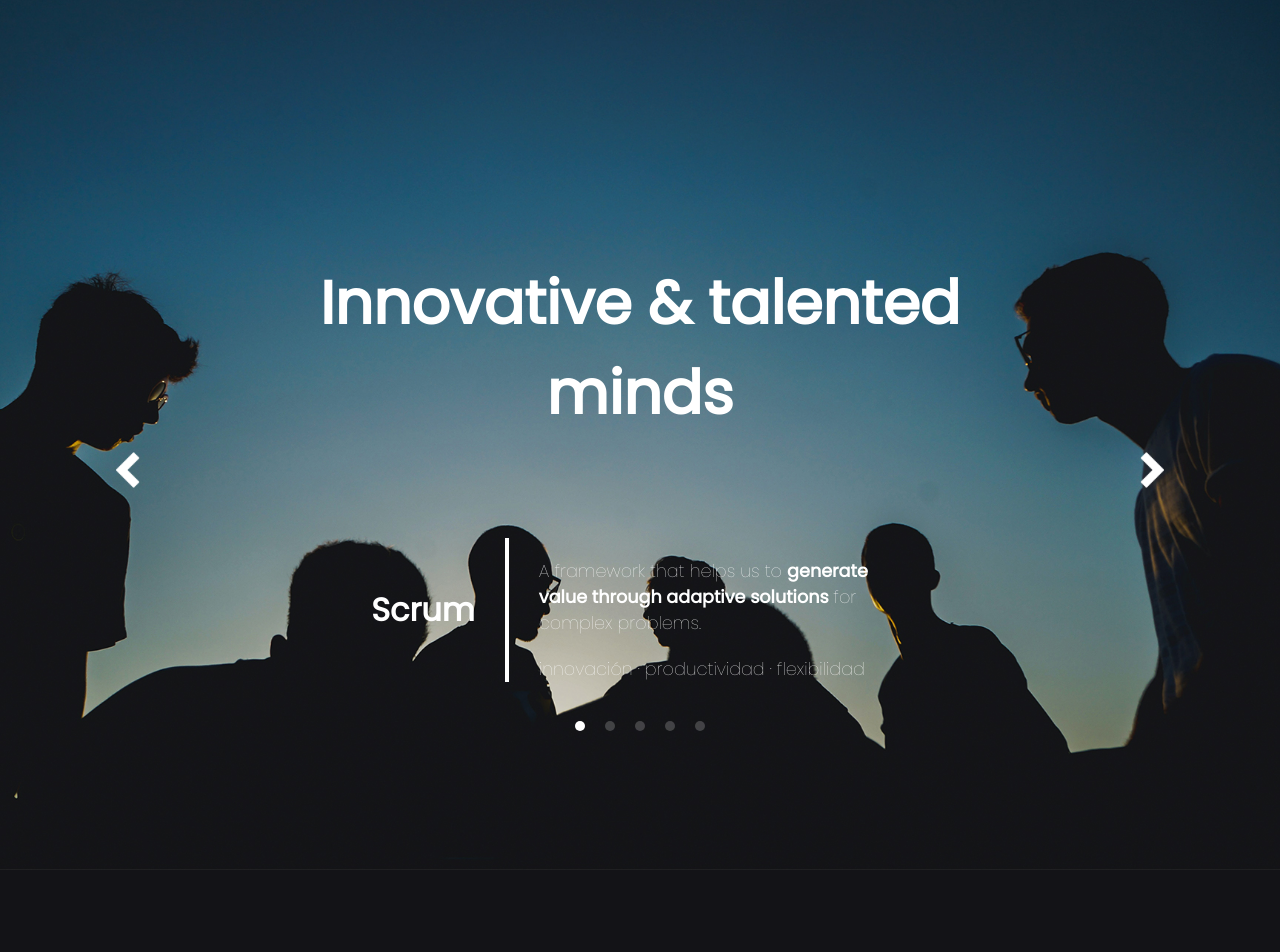
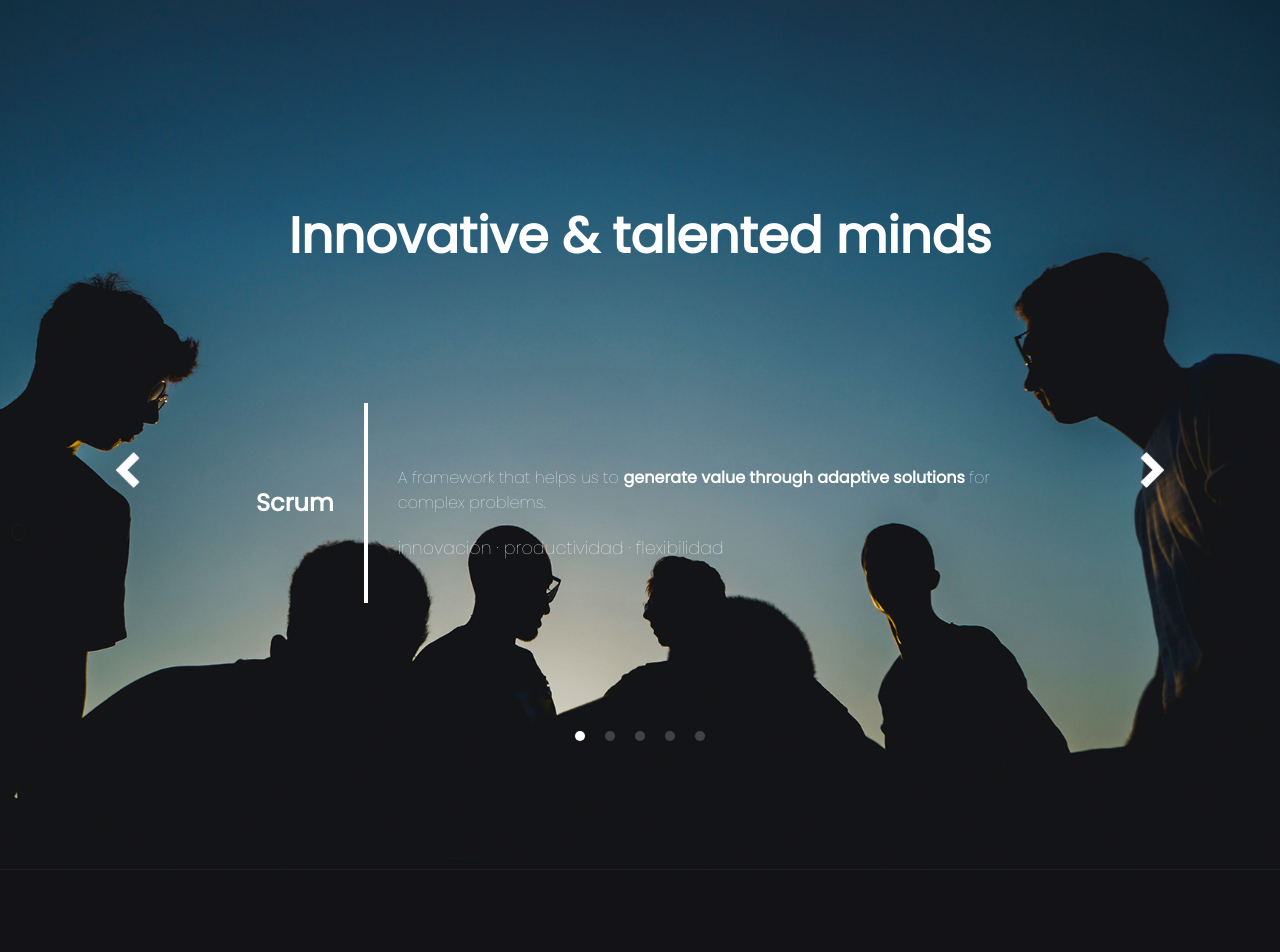
Before and after one commit to Cloud-Alchemy-Projects/HackathonT-Systems, a Node server app: page / in a window 1280 px wide. Shown: the part 1530-2482 px from the top of the page. Run offline with Node 20, Linux system fonts and the light colour scheme.

Commit message:
Correccion

```diff
--- a/public/css/styles.css
+++ b/public/css/styles.css
@@ -246,7 +246,7 @@ body{
 .first-title {
     text-align: center;
     color: var(--color-text);
-    font-size: 60px;
+    font-size: 50px;
     font-weight: bold;
 }
 
@@ -270,7 +270,7 @@ body{
     /* border-right: thick solid #fff; */
     text-align: right;
     color: var(--color-text);
-    font-size: 200%;
+    font-size: 1.5rem;
     font-weight: bold;
 }
 
@@ -293,8 +293,7 @@ body{
     flex-direction: row;
     justify-content: center;
     align-items: center;
-    width: 70%;
-    margin-top: 100px;
+    height: 200px;
 }
 
 .little{
@@ -309,7 +308,7 @@ body{
 
 .paragraph {
     color: var(--color-text);
-    font-size: 110%;
+    font-size: 1rem;
     font-weight: lighter;
     margin: 20px 0;
 }
@@ -339,7 +338,7 @@ body{
     flex-direction: column;
     width: 60%;
     height: 100vh;
-    justify-content: center;
+    justify-content: space-evenly;
     align-items: center;
 }
 
@@ -363,8 +362,6 @@ body{
     justify-content: center;
     align-items: center;
     width: 200px;
-    margin-top: 40%;
-    position: absolute;
 }
 
 .boton{
```
